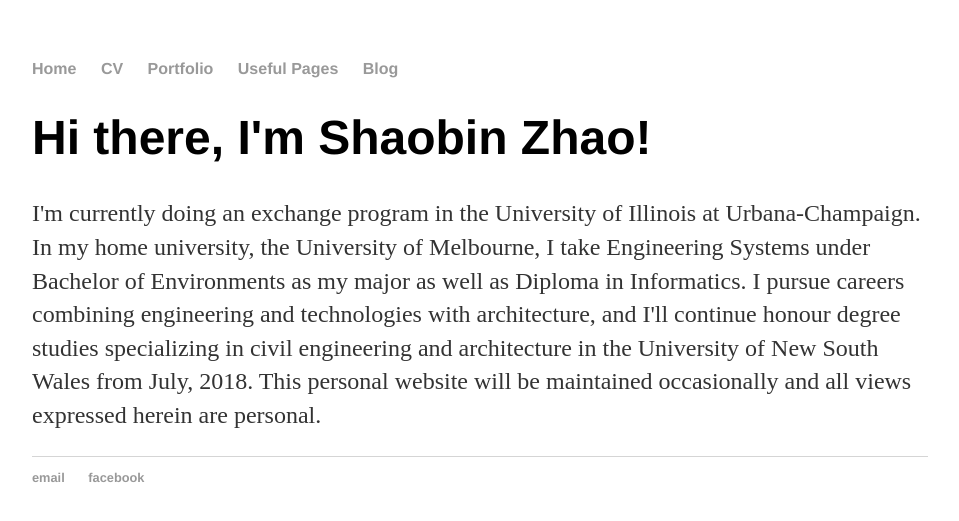
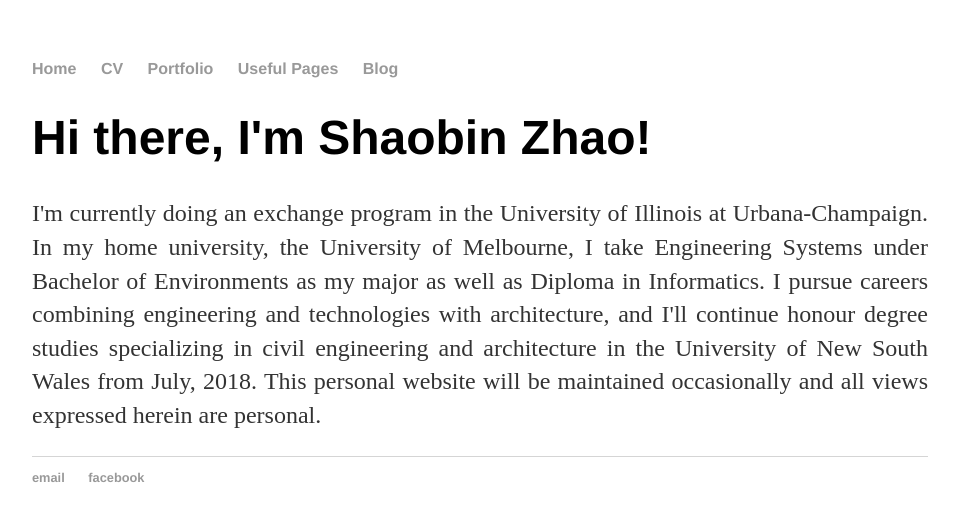
Before and after one commit to Zsbgest/Zsbgest.github.io, a Jekyll site: the page built from index.html, in a window 1280 px wide. Shown: the top 521 px of the page, without its empty margins (160-1119 px from the left). Built offline with Jekyll 4.4.1, drawn with Linux system fonts in a browser that asks for light colours.

Commit message:
Update index.html

```diff
--- a/index.html
+++ b/index.html
@@ -4,7 +4,7 @@ title: Shaobin Zhao
 ---
     		<div class="blurb">
         		<h1>Hi there, I'm Shaobin Zhao!</h1>
-				<p>I'm currently doing an exchange program in the University of Illinois at Urbana-Champaign. In my home university,
+				<p align="justify">I'm currently doing an exchange program in the University of Illinois at Urbana-Champaign. In my home university,
         the University of Melbourne, I take Engineering Systems under Bachelor of Environments as my major as well as Diploma in Informatics.
         I pursue careers combining engineering and technologies with architecture, and I'll continue honour degree studies specializing in civil
         engineering and architecture in the University of New South Wales from July, 2018. This personal website will be maintained occasionally
```
